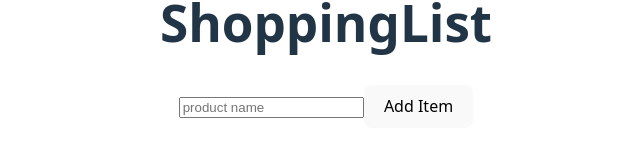
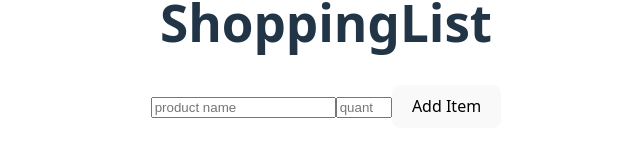
Before and after one commit to murad-shadeh/shopping-app, a React (Vite) app: page / in a window 1280 px wide. Shown: the part 356-512 px from the top of the page, without its empty margins (314-954 px from the left). Built offline with nearby package versions, Linux system fonts and the light colour scheme.

Commit message:
fix(app): fix the quanitiy some bug fixes

```diff
--- a/src/App.tsx
+++ b/src/App.tsx
@@ -13,14 +13,14 @@
   // the uuid is a string
   const [items, setItems] = useState<Item[]>([]);
   // we need to add new listItem when we click add, the function below will do its thingy.
-  const addItem = (product: string) => {
+  const addItem = (product: string, quantity: number) => {
     console.log("Made it to the app component with product: ", product);
     setItems([
       ...items,
       {
         id: uuid(),
         product,
-        quantity: Math.floor(Math.random() * 10) + 1,
+        quantity,
       },
     ]);
   };
--- a/src/components/ShoppingListForm.tsx
+++ b/src/components/ShoppingListForm.tsx
@@ -1,20 +1,37 @@
 import React, { type JSX, useRef } from "react";
 interface ShoppingListFormProps {
-  onAddItem: (item: string) => void;
+  onAddItem: (item: string, quantity: number) => void;
 }
 export default function ShoppingListForm({
   onAddItem,
 }: ShoppingListFormProps): JSX.Element {
-  const inputRef = useRef<HTMLInputElement>(null);
+  const productInputRef = useRef<HTMLInputElement>(null);
+  const quantityRef = useRef<HTMLInputElement>(null);
   const handleSubmit = (e: React.FormEvent) => {
     e.preventDefault();
-    const newProduct = inputRef.current!.value;
-    onAddItem(newProduct);
-    inputRef.current!.value = "";
+    const newProduct = productInputRef.current!.value;
+    // we used parseInt because depite it's a number yet it's the string of the number so we had to pasrse it to a number
+    const quantity = parseInt(quantityRef.current!.value);
+    onAddItem(newProduct, quantity);
+    productInputRef.current!.value = "";
+    quantityRef.current!.value = "1";
   };
   return (
     <form onSubmit={handleSubmit}>
-      <input type="text" placeholder="product name" ref={inputRef} required />
+      <input
+        type="text"
+        placeholder="product name"
+        ref={productInputRef}
+        required
+      />
+      <input
+        type="number"
+        min={0}
+        max={50}
+        placeholder="quantity"
+        ref={quantityRef}
+        required
+      />
       <button type="submit">Add Item</button>
     </form>
   );
```
